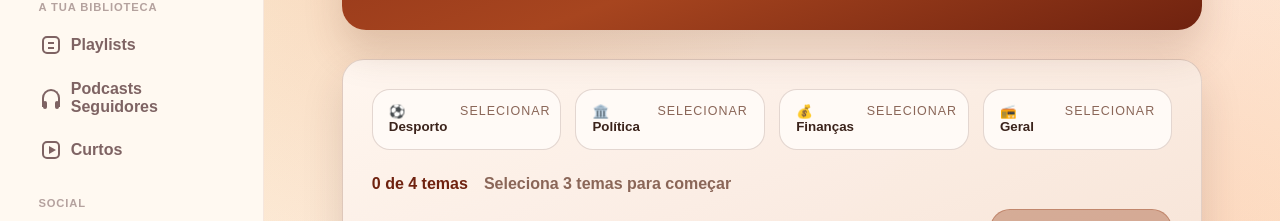
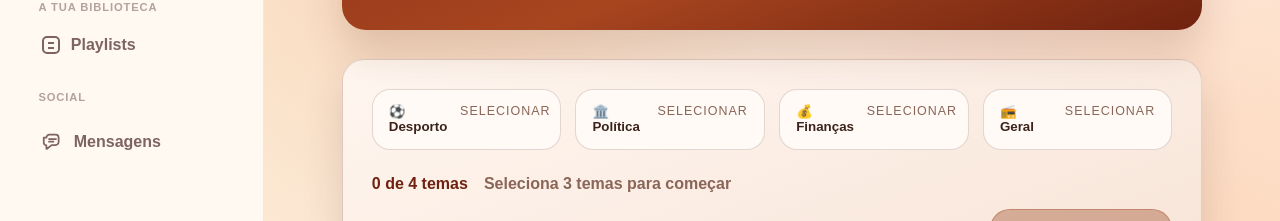
Before and after one commit to AfonsoBitoque/podcastia, a React (Vite) app in the folder frontend/: page /onboarding in a window 1280 px wide. Shown: the part 290-511 px from the top of the page. Built offline with nearby package versions, Linux system fonts and the light colour scheme; no server answers; sample sign-in values are in the browser's storage.

Commit message:
Remoção Podcasts Seguidores e Curtos

```diff
--- a/frontend/src/components/layout/AppSidebar.jsx
+++ b/frontend/src/components/layout/AppSidebar.jsx
@@ -10,8 +10,6 @@ const mainItems = [
 
 const libraryItems = [
   { to: '/playlists', label: 'Playlists', icon: 'playlist' },
-  { to: '/following', label: 'Podcasts Seguidores', icon: 'headphones' },
-  { to: '/shorts', label: 'Curtos', icon: 'shorts' },
 ]
 
 function SidebarIcon({ type }) {
```
